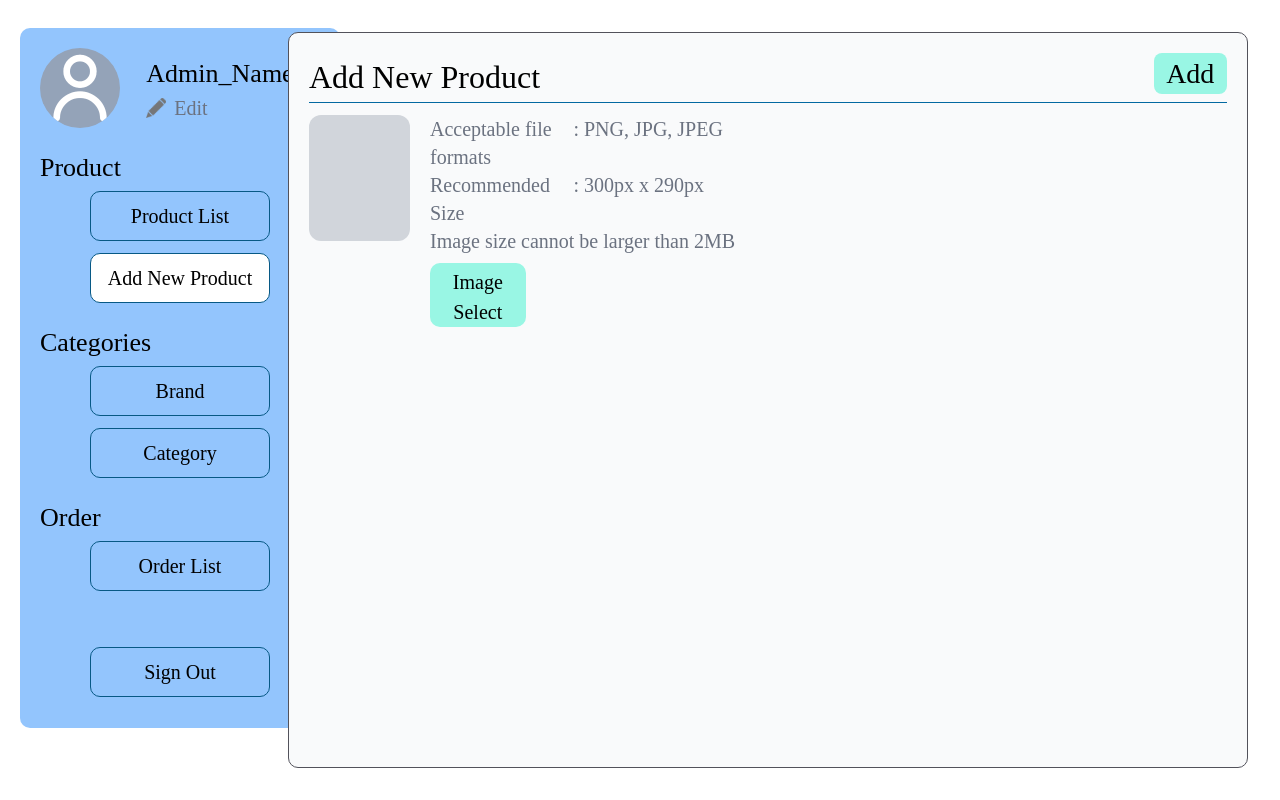
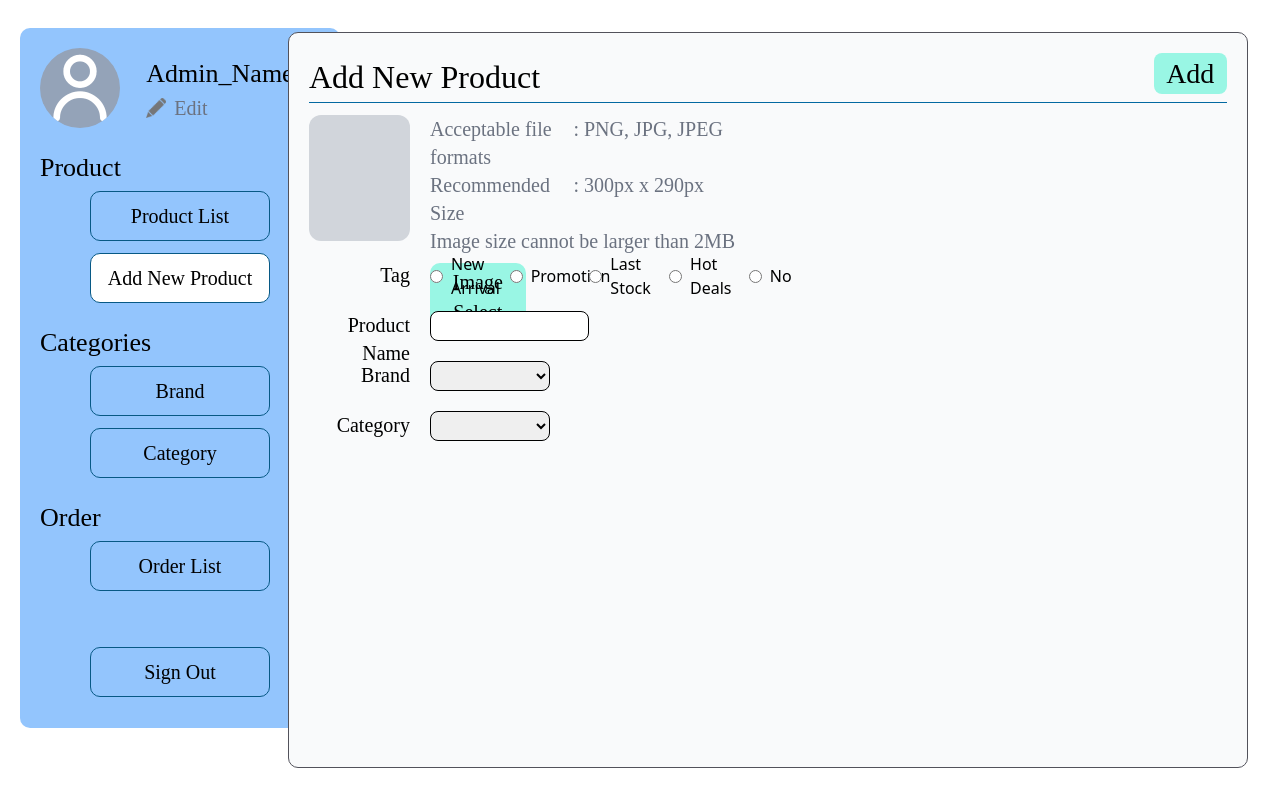
Before and after one commit to Cresswell-0301/fyp-admin, a Next.js app: page /add_new_product_page in a window 1280 px wide. Built offline with nearby package versions, Linux system fonts and the light colour scheme.

Commit message:
add new product page update

```diff
--- a/pages/add_new_product_page.js
+++ b/pages/add_new_product_page.js
@@ -26,12 +26,13 @@ export default function NewProduct() {
             <LeftBar customClasses={customClasses} activePage={activePage} />
 
             <div className="text-black absolute inset-y-0 right-0 w-4/5 p-8 ">
-                <div className="w-full h-full flex flex-col p-5 bg-gray-50 rounded-[10px] border border-zinc-600 overflow-y-auto">
+                <form action="#" method="POST" className="w-full h-full flex flex-col p-5 bg-gray-50 rounded-[10px] border border-zinc-600 overflow-y-auto">
                     <div className="flex flex-row w-full h-[50px] border-b-[1px] border-sky-700 pb-2">
                         <h1 className="w-[92%] h-full text-black text-[32px] font-normal font-['Poppins']">Add New Product</h1>
-                        <button className="w-[8%] h-full bg-teal-200 rounded-lg text-center text-black text-[28px] font-normal font-['Poppins'] hover:bg-teal-400 hover:border-[0.5px] hover:border-black">Add</button>
+                        <button type="submit" className="w-[8%] h-full bg-teal-200 rounded-lg text-center text-black text-[28px] font-normal font-['Poppins'] hover:bg-teal-400 hover:border-[0.5px] hover:border-black">Add</button>
                     </div>
-                    <form action="#" method="POST" className="w-full h-full flex flex-col pt-3">
+
+                    <div className="w-full h-full flex flex-col pt-3">
                         <div className="flex flex-row w-full h-[20%]">
                             <div image={image} className="w-[11%] h-full rounded-xl bg-gray-300" style={{ backgroundImage: image ? `url(${image})` : 'none', backgroundSize: 'cover', backgroundPosition: 'center' }}></div>
 
@@ -55,22 +56,85 @@ export default function NewProduct() {
                             </div>
                         </div>
 
-                        <div className='flex flex-row'>
-                            <div className='flex flex-col pt-5 w-[11%] text-right'>
-                                <h2></h2>
-                                <h2></h2>
-                                <h2></h2>
-                                <h2></h2>
-                                <h2></h2>
-                                <h2></h2>
-                                <h2></h2>
-                                <h2></h2>
-                                <h2></h2>
+                        <div className="flex flex-col w-full h-auto pt-5">
+                            {/* Tag Start */}
+                            <div className="flex flex-row w-full h-[30px] ">
+                                <h2 className="w-[11%] text-right text-black text-xl font-normal font-['Poppins'] ">Tag</h2>
+
+                                <div className="flex flex-row pl-5 w-[89%]">
+                                    <label className="w-[10%] flex items-center gap-2 cursor-pointer hover:font-semibold group" title="New Arrival">
+                                        <input type="radio" name="tag" value="NewArrival" className="cursor-pointer" required/>New Arrival
+                                    </label>
+
+                                    <label className="w-[10%] flex items-center gap-2 cursor-pointer hover:font-semibold group" title="Promotion">
+                                        <input type="radio" name="tag" value="Promotion" className="cursor-pointer" required/>Promotion
+                                    </label>
+
+                                    <label className="w-[10%] flex items-center gap-2 cursor-pointer hover:font-semibold group" title="Last Stock">
+                                        <input type="radio" name="tag" value="LastStock" className="cursor-pointer" required/>Last Stock
+                                    </label>
+
+                                    <label className="w-[10%] flex items-center gap-2 cursor-pointer hover:font-semibold group" title="Hot Deals">
+                                        <input type="radio" name="tag" value="HotDeals" className="cursor-pointer" required/>Hot Deals
+                                    </label>
+
+                                    <label className="w-[10%] flex items-center gap-2 cursor-pointer hover:font-semibold group" title="No">
+                                        <input type="radio" name="tag" value="No" className="cursor-pointer" required/>No
+                                    </label>
+                                </div>
                             </div>
+                            {/* Tag End */}
+
+                            {/* Product Name Start */}
+                            <div className="flex flex-row w-full h-[30px] mt-5">
+                                <h2 className="w-[11%] text-right text-black text-xl font-normal font-['Poppins'] ">Product Name</h2>
+
+                                <div className="flex flex-row pl-5 w-[89%]">
+                                    <input type="text" className="w-[20%] border-[1px] border-black rounded-lg pl-2 pr-2" required />
+                                </div>
+                            </div>
+                            {/* Product Name End */}
+
+                            {/* Brand Start */}
+                            <div className="flex flex-row w-full h-[30px] mt-5">
+                                <h2 className="w-[11%] text-right text-black text-xl font-normal font-['Poppins'] ">Brand</h2>
+
+                                <div className="flex flex-row pl-5 w-[89%]">
+                                    <select id="brand" name="brand" className="w-[15%] text-center text-black text-xl font-normal font-['Poppins'] border-[1px] border-black rounded-lg" required>
+                                        <option value="" selected disabled className="hidden"></option>
+                                        <option value="Apple">Apple</option>
+                                        <option value="Samsung">Samsung</option>
+                                        <option value="Huawei">Huawei</option>
+                                        <option value="Vivo">Vivo</option>
+                                        <option value="XiaoMi">XiaoMi</option>
+                                        <option value="Realme">Realme</option>
+                                        <option value="Poco">Poco</option>
+                                        <option value="Other">Other</option>
+                                    </select>
+                                </div>
+                            </div>
+                            {/* Brand End */}
+
+                            {/* Category Start */}
+                            <div className="flex flex-row w-full h-[30px] mt-5">
+                                <h2 className="w-[11%] text-right text-black text-xl font-normal font-['Poppins'] ">Category</h2>
+
+                                <div className="flex flex-row pl-5 w-[89%]">
+                                    <select id="category" name="category" className="w-[15%] text-center text-black text-xl font-normal font-['Poppins'] border-[1px] border-black rounded-lg">
+                                        <option value="" selected disabled className="hidden"></option>
+                                        <option value="Mobile">Mobile</option>
+                                        <option value="Tablet">Tablet</option>
+                                        <option value="PhoneCase">Phone Case</option>
+                                        <option value="Charger">Charger</option>
+                                        <option value="Other">Other</option>
+                                    </select>
+                                </div>
+                            </div>
+                            {/* Category End */}
+
                         </div>
-
-                    </form>
-                </div>
+                    </div>
+                </form>
 
             </div>
 
```
